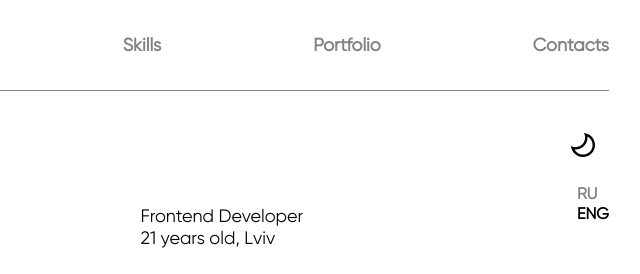
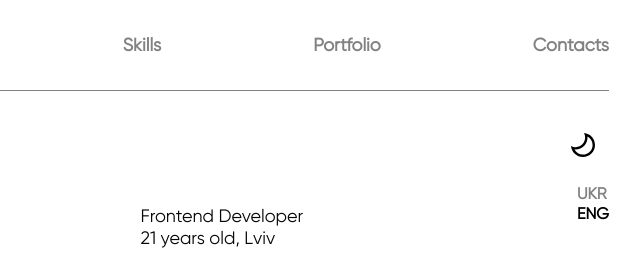
Before and after one commit to kolweb-dev/TkachukDev, a plain HTML site: page index.html in a window 1280 px wide. Shown: the top 274 px of the page, 491-1131 px from the left. Drawn offline with nearby package versions, Linux system fonts and the light colour scheme; files whose address does not match are found by name.

Commit message:
Fixed span with text

```diff
--- a/index.html
+++ b/index.html
@@ -63,7 +63,7 @@
 							<p class="animate__animated animate__fadeInUp">21 years old, Lviv</p>
 						</li>
 						<li class="info__list-btn">
-							<a href="./index_ru.html" class="btn__lang-ru animate__animated animate__fadeInDown">RU</a>
+							<a href="./index_ru.html" class="btn__lang-ru animate__animated animate__fadeInDown">UKR</a>
 							<a href="/index.html" class="btn__lang-eng animate__animated animate__fadeInUp"
 								style="color: #000;">ENG</a>
 						</li>
```
